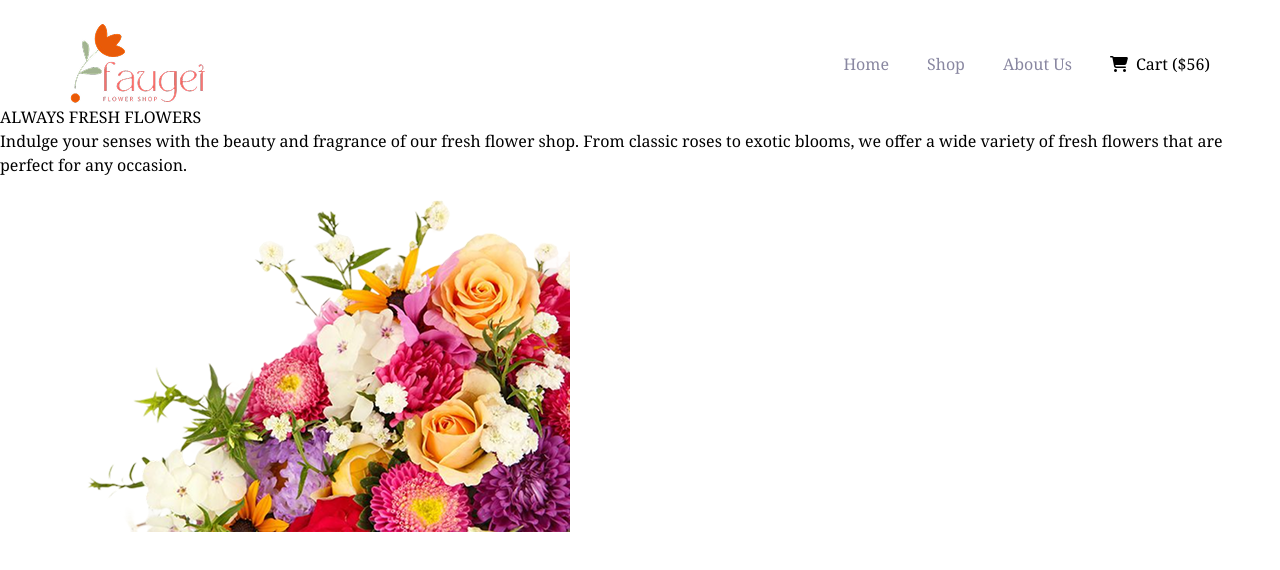
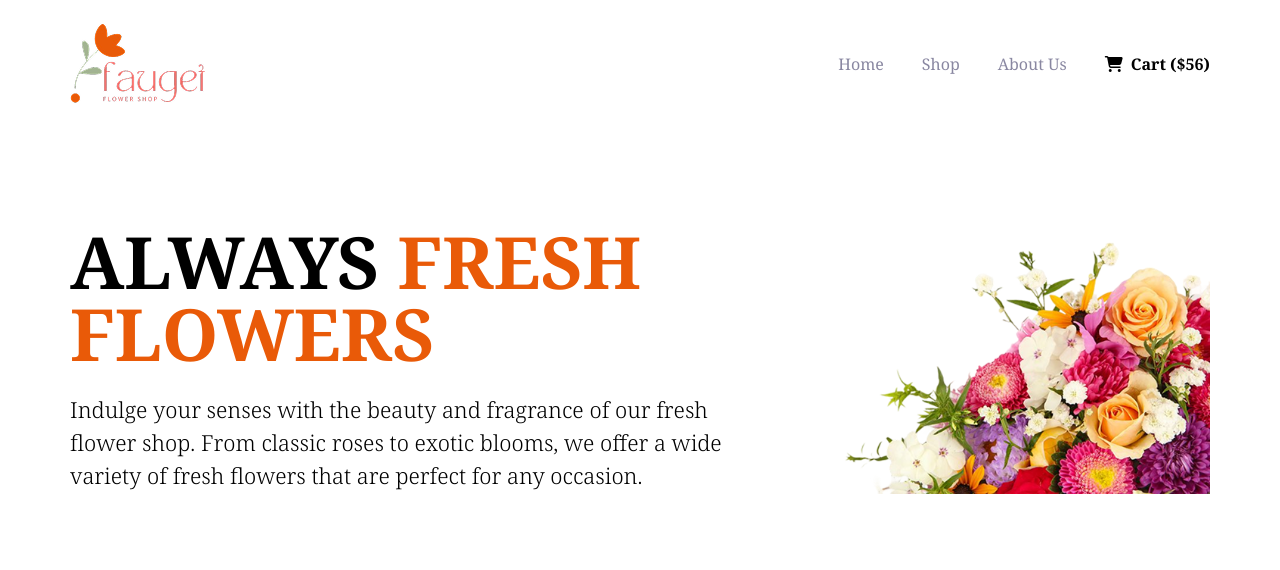
Before and after one commit to MdSakibUddin/assignment-2, a plain HTML site: page index.html in a window 1280 px wide. Drawn offline with nearby package versions, Linux system fonts and the light colour scheme.

Commit message:
banner section done

```diff
--- a/index.html
+++ b/index.html
@@ -24,21 +24,21 @@
     <!-- Header Section starts -->
     <header>
         <!-- Navigation Section Starts -->
-        <nav class="max-w-[1140px] mx-auto flex justify-between items-center mt-5.5">
+        <nav class="max-w-[1140px] md:mx-auto md:flex md:justify-between md:items-center md:mt-5.5 flex justify-between items-center mx-4 mt-3">
             <div>
                 <a href="index.html">
                     <img src="assets/logo.png" alt="loho will be showed soon">
                 </a>
             </div>
             <div>
-                <ul class="flex items-center gap-9.5 text-[#8987A1]">
-                    <li class="hover:text-black">Home</li>
-                    <li class="hover:text-black">Shop</li>
-                    <li class="hover:text-black">About Us</li>
+                <ul class="md:flex items-center gap-9.5 text-[#8987A1]">
+                    <li class="hidden md:block hover:text-black hover:font-bold">Home</li>
+                    <li class="hidden md:block hover:text-black hover:font-bold">Shop</li>
+                    <li class="hidden md:block hover:text-black hover:font-bold">About Us</li>
                     <li>
-                        <a class="flex items-center gap-2 text-black" href="">
+                        <a class="md:flex md:items-center md:gap-2 flex items-center text-black font-bold" href="">
                         <i class="fa-solid fa-cart-shopping"></i>
-                        <p>Cart ($56)</p>
+                        <p class="hidden md:block">Cart ($56)</p>
                         </a>
                     </li>
                 </ul>
@@ -48,12 +48,14 @@
 
         <!-- Banner Section Starts -->
          <section>
-            <div>
-                <h1>ALWAYS FRESH FLOWERS</h1>
-                <p>Indulge your senses with the beauty and fragrance of our fresh flower shop. From classic roses to exotic blooms, we offer a wide variety of fresh flowers that are perfect for any occasion. </p>
-            </div>
-            <div>
-                <img src="assets/hero-flower.png" alt="picture will show soon">
+            <div class="max-w-[1140px] mx-auto flex md:justify-between md:mt-[120px]">
+                <div>
+                <h1 class="font-bold text-7xl">ALWAYS <span class="text-[#E95A08]">FRESH FLOWERS</span></h1>
+                <p class="font-light md:text-[22px] md:mt-6">Indulge your senses with the beauty and fragrance of our fresh flower shop. From classic roses to exotic blooms, we offer a wide variety of fresh flowers that are perfect for any occasion. </p>
+                </div>
+                <div class="md:w-full">
+                    <img src="assets/hero-flower.png" alt="picture will show soon">
+                </div>
             </div>
          </section>
          <!-- Banner Section Ends -->
```
